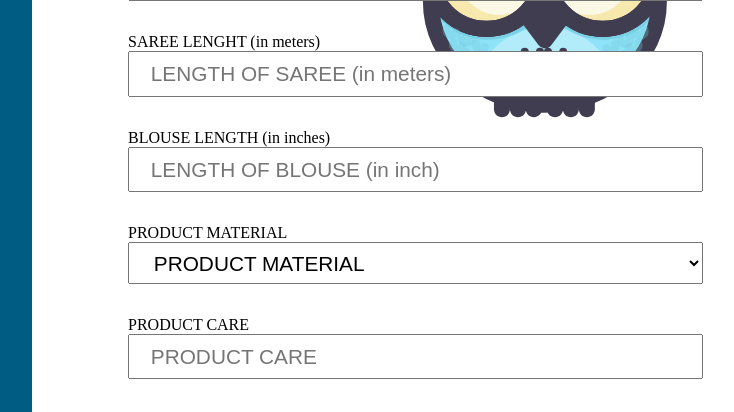
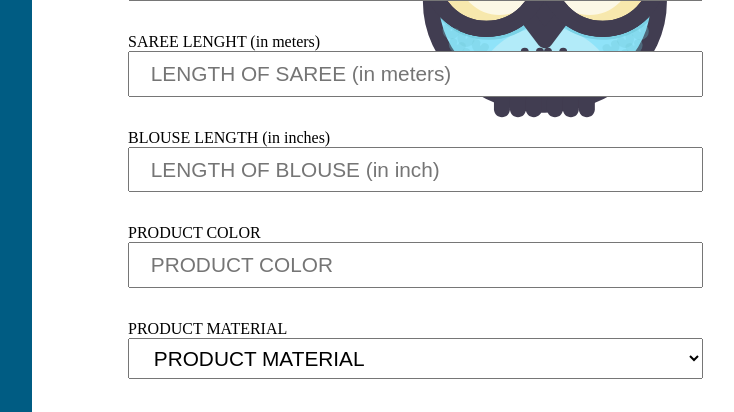
Before and after one commit to Tulsiyan-Fashion-pvt-ltd/Inventory, a Flask app: page /edit in a window 1280 px wide. Shown: the part 1041-1453 px from the top of the page, without its empty margins (224-958 px from the left). Run offline with Flask 3, Linux system fonts and the light colour scheme; the visitor is signed in with stand-in values (Sample User, id 1); some libraries are stand-ins or nearby versions.

Commit message:
color profile section

```diff
--- a/app.py
+++ b/app.py
@@ -7,7 +7,7 @@ from openpyxl import load_workbook
 import os
 from helpers import *
 
-creds = {'Tulsiyan-inventory__@rootUser': 'password'}
+creds = {'Tulsiyan@rootUser': 'password'}
 
 
 app = Flask(__name__)
@@ -55,7 +55,7 @@ saree_materials = [
 
 
 def add_product(skuid, vendorid, title, product_kwords, original_price, discounted_price, product_weight, product_stock, product_desc,
-                    slen, blen, material, care, date, main_image=None, img02 =None, img03=None, img04=None):
+                    slen, blen, material, color, care, date, main_image=None, img02 =None, img03=None, img04=None):
     cursor = mysql.connection.cursor()
 
     # compressed files
@@ -68,11 +68,11 @@ def add_product(skuid, vendorid, title, product_kwords, original_price, discount
         comp1 = comp2 = comp3 = comp4 = None
 
     cursor.execute('''insert into inventory(skuID, vendor_id, product_desc, original_price, disc_price, product_weight_gm,
-                   product_stock, product_details, saree_len, blouse_len, product_material, product_care, product_image,
+                   product_stock, product_details, saree_len, blouse_len, product_material, product_color, product_care, product_image,
                    product_img01, product_img02, product_img03, creation_date) values(
-                   %s, %s, %s, %s, %s, %s, %s, %s, %s, %s, %s, %s, %s, %s, %s, %s, %s)''',
+                   %s, %s, %s, %s, %s, %s, %s, %s, %s, %s, %s, %s, %s, %s, %s, %s, %s, %s)''',
                    (skuid, vendorid, title, original_price, discounted_price, product_weight, product_stock, product_desc,
-                    slen, blen, material, care, comp1, comp2, comp3, comp4, date))
+                    slen, blen, material, color, care, comp1, comp2, comp3, comp4, date))
 
 
     cursor.execute('''insert into images(skuID, img1, img2, img3, img4)
@@ -115,6 +115,7 @@ def add():
         slen = data.get('slen').strip().strip()
         blen = data.get('blen').strip().strip()
         material = data.get('material').strip().strip()
+        color = data.get('color').strip()
         care = data.get('product-care').strip().strip()
 
         file01 = request.files['img01']
@@ -132,7 +133,7 @@ def add():
         date = datetime.now()
         date = date.strftime("%Y-%m-%d")
         add_product(skuid, vendorid, title, product_kwords, original_price, discounted_price, product_weight, product_stock, product_desc,
-                    slen, blen, material, care, date, main_image, img02, img03, img04)
+                    slen, blen, material, color, care, date, main_image, img02, img03, img04)
         return redirect('/add')
 
 
@@ -164,7 +165,7 @@ def edit():
             cursor = mysql.connection.cursor()
             data = cursor.execute('''
                             select vendor_id, product_desc, original_price, disc_price, product_weight_gm,
-                       product_stock, product_details, saree_len, blouse_len, product_material, product_care, product_image,
+                       product_stock, product_details, saree_len, blouse_len, product_material, product_color, product_care, product_image,
                        product_img01, product_img02, product_img03
                        from inventory where skuID=%s
                        ''', (query, ))
@@ -173,10 +174,10 @@ def edit():
             cursor.close()
             # print(data)
             product_details = {
-                'img01': base64.b64encode(data[11]).decode('utf-8') if data[11] else None,
-                'img02': base64.b64encode(data[12]).decode('utf-8') if data[12] else None,
-                'img03': base64.b64encode(data[13]).decode('utf-8') if data[13] else None,
-                'img04': base64.b64encode(data[14]).decode('utf-8') if data[14] else None,
+                'img01': base64.b64encode(data[12]).decode('utf-8') if data[11] else None,
+                'img02': base64.b64encode(data[13]).decode('utf-8') if data[12] else None,
+                'img03': base64.b64encode(data[14]).decode('utf-8') if data[13] else None,
+                'img04': base64.b64encode(data[15]).decode('utf-8') if data[14] else None,
                 'title': data[1],
                 'vid': data[0],
                 'desc': data[6],
@@ -187,7 +188,8 @@ def edit():
                 'slen': data[7],
                 'blen': data[8],
                 'material': data[9],
-                'care': data[10]
+                'color': data[10],
+                'care': data[11]
             }
 
             cursor = mysql.connection.cursor()
@@ -219,6 +221,7 @@ def edit():
         slen = data.get('slen').strip().strip()
         blen = data.get('blen').strip().strip()
         material = data.get('material').strip().strip()
+        color = data.get('color').strip()
         care = data.get('product-care').strip().strip()
 
         file01 = request.files['img01']
@@ -248,10 +251,11 @@ def edit():
                        saree_len = %s,
                        blouse_len = %s,
                        product_material = %s,
+                       product_color = %s,
                        product_care = %s,
                        updation_date = %s
                        where skuID = %s
-        ''', (title, vendorid, product_desc, product_weight, original_price, discounted_price, product_stock, slen, blen, material, care, date, skuid))
+        ''', (title, vendorid, product_desc, product_weight, original_price, discounted_price, product_stock, slen, blen, material, color, care, date, skuid))
 
         if file01:
             comp_img = compress_image(main_image)
@@ -388,13 +392,14 @@ def csv_upload():
                 product_stock = row[7]
                 slen = row[8]
                 blen = row[9]
-                material = row[10]
-                care = row[11]
+                material = row[10],
+                color = row[11]
+                care = row[12]
                 date = datetime.now().date()
                 print(skuid, vendorid, title, product_kwords, original_price, discounted_price, product_weight, product_stock, product_desc,
-                    slen, blen, material, care, date)
+                    slen, blen, material, color, care, date)
                 add_product(skuid, vendorid, title, product_kwords, original_price, discounted_price, product_weight, product_stock, product_desc,
-                    slen, blen, material, care, date)
+                    slen, blen, material, color, care, date)
                 # print(row)
 
         return skus
--- a/templates/add.html
+++ b/templates/add.html
@@ -15,6 +15,7 @@
         <input type="text" id="stock" name="stock" placeholder="PRODUCT STOCK" required>
         <input type="text" id="saree-len" name="slen" placeholder="LENGTH OF SAREE (in meters)" required>
         <input type="text" id="blouse-len" name="blen" placeholder="LENGTH OF BLOUSE (in inch)" required>
+        <input type="text" id="color" name="color" placeholder="PRODUCT COLOR" required maxlength="30">
         <select name="material" id="material" required>
             <option value="default" disabled selected>PRODUCT MATERIAL</option>
             {% for item in material %}
--- a/templates/edit.html
+++ b/templates/edit.html
@@ -33,6 +33,8 @@
         <input type="text" id="saree-len" name="slen" placeholder="LENGTH OF SAREE (in meters)" required>
         <p class="title">BLOUSE LENGTH (in inches)</p>
         <input type="text" id="blouse-len" name="blen" placeholder="LENGTH OF BLOUSE (in inch)" required>
+        <p class="title">PRODUCT COLOR</p>
+        <input type="text" id="color" name="color" placeholder="PRODUCT COLOR" required maxlength="30">
         <p class="title">PRODUCT MATERIAL</p>
         <select name="material" id="material" required>
             <option value="default" selected>PRODUCT MATERIAL</option>
@@ -158,6 +160,9 @@
             let blen = document.querySelector('#blouse-len');
             blen.value = data.slen;
 
+            let color = document.querySelector('#color');
+            color.value = data.color;
+
             let material = document.querySelector('#material option');
             material.value = data.material;
             material.innerText = data.material;
```
Also changed, not shown: helpers.py (+8 -1 lines).
